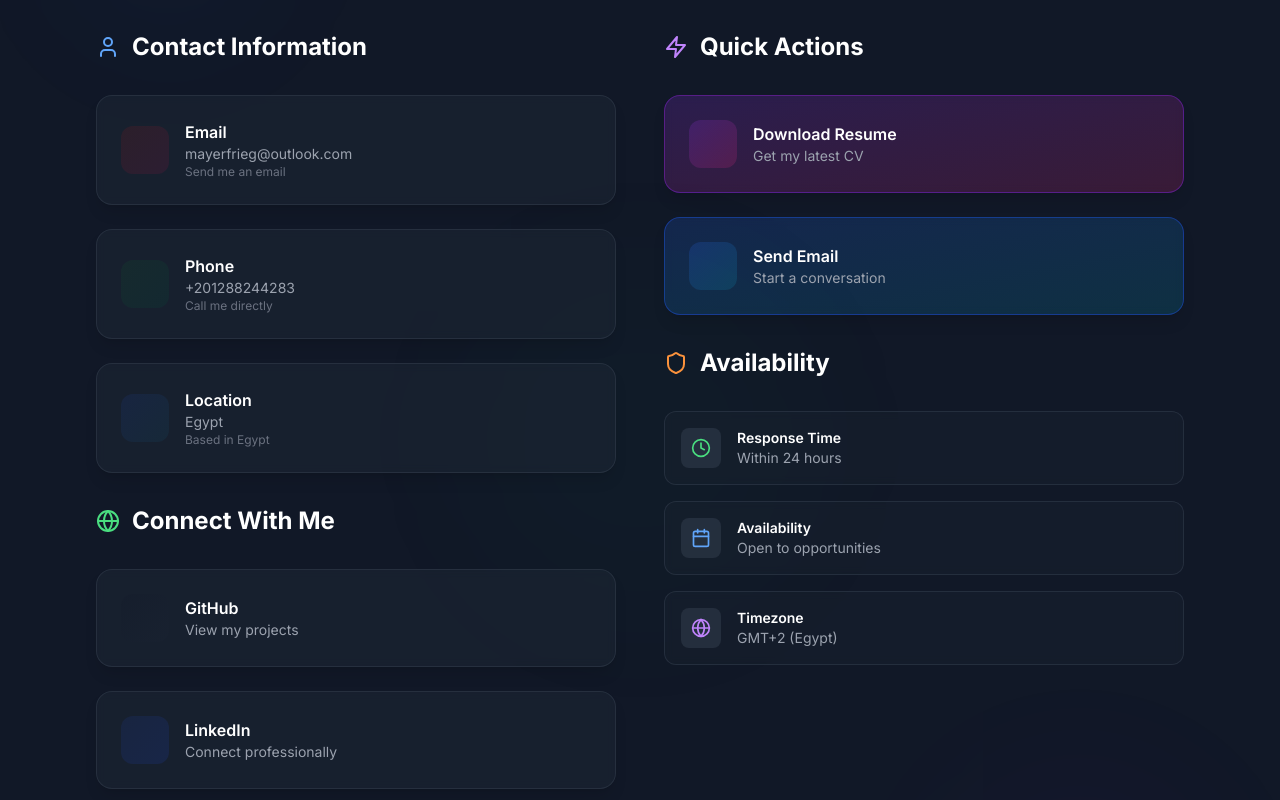
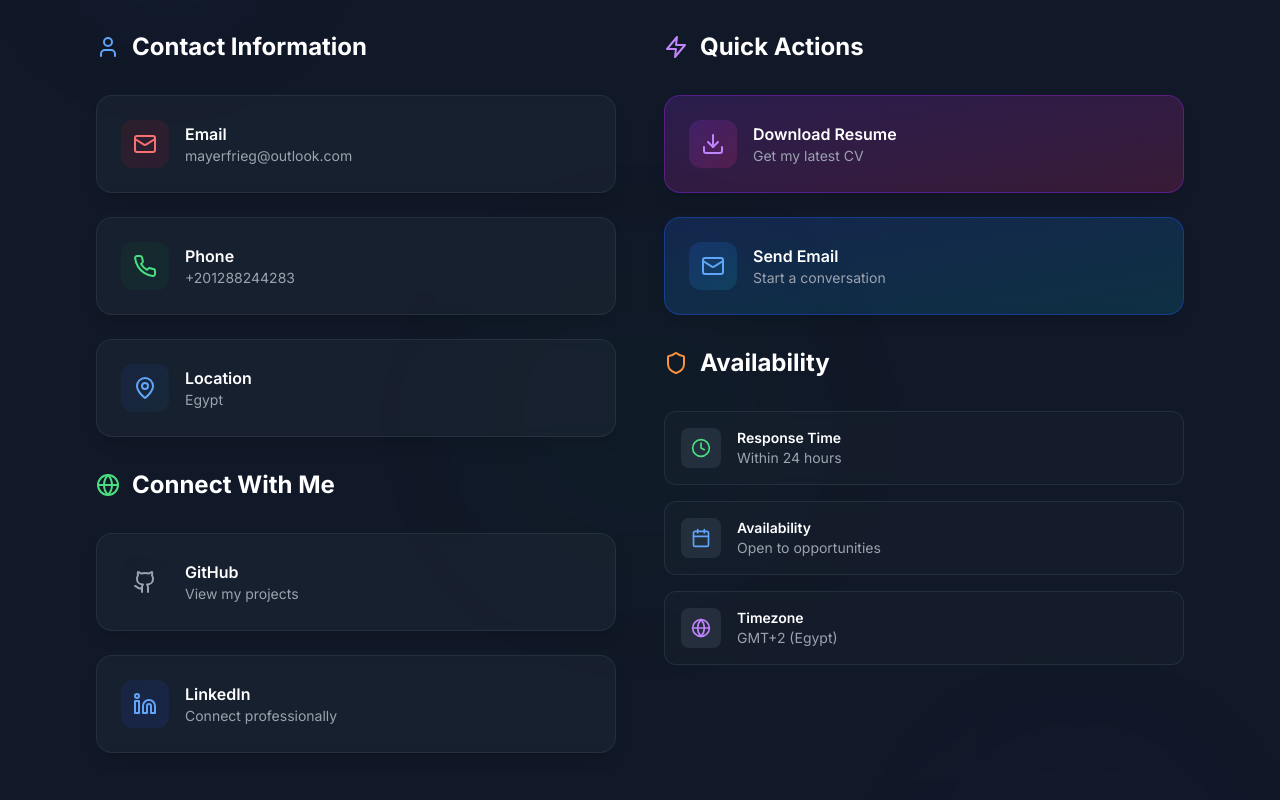
Before and after one commit to MayerS22/portfilo, a Next.js app: page / in a window 1280 px wide. Shown: the part 7700-8500 px from the top of the page. Built offline with nearby package versions, Linux system fonts and the light colour scheme.

Commit message:
Refactor Contact component styles: update color classes for better readability and consistency, remove unused description fields, and enhance hover effects for social and action icons.

```diff
--- a/src/components/Contact.tsx
+++ b/src/components/Contact.tsx
@@ -10,27 +10,24 @@ const Contact = () => {
       title: 'Email',
       value: 'mayerfrieg@outlook.com',
       link: 'mailto:mayerfrieg@outlook.com',
-      color: 'from-red-500 to-pink-500',
-      bgColor: 'from-red-900/20 to-pink-900/20',
-      description: 'Send me an email'
+      color: 'text-red-400',
+      bgColor: 'from-red-900/20 to-pink-900/20'
     },
     {
       icon: Phone,
       title: 'Phone',
       value: '+201288244283',
       link: 'tel:+201288244283',
-      color: 'from-green-500 to-emerald-500',
-      bgColor: 'from-green-900/20 to-emerald-900/20',
-      description: 'Call me directly'
+      color: 'text-green-400',
+      bgColor: 'from-green-900/20 to-emerald-900/20'
     },
     {
       icon: MapPin,
       title: 'Location',
       value: 'Egypt',
       link: '#',
-      color: 'from-blue-500 to-cyan-500',
-      bgColor: 'from-blue-900/20 to-cyan-900/20',
-      description: 'Based in Egypt'
+      color: 'text-blue-400',
+      bgColor: 'from-blue-900/20 to-cyan-900/20'
     }
   ]
 
@@ -39,7 +36,7 @@ const Contact = () => {
       name: 'GitHub',
       icon: Github,
       url: 'https://github.com/MayerS22',
-      color: 'from-gray-500 to-gray-600',
+      color: 'text-gray-400',
       bgColor: 'from-gray-900/20 to-gray-800/20',
       hoverColor: 'hover:text-gray-300',
       description: 'View my projects'
@@ -48,9 +45,9 @@ const Contact = () => {
       name: 'LinkedIn',
       icon: Linkedin,
       url: 'https://www.linkedin.com/in/mayer-frieg-7a0368226/',
-      color: 'from-blue-500 to-blue-600',
+      color: 'text-blue-400',
       bgColor: 'from-blue-900/20 to-blue-800/20',
-      hoverColor: 'hover:text-blue-400',
+      hoverColor: 'hover:text-blue-300',
       description: 'Connect professionally'
     }
   ]
@@ -68,7 +65,7 @@ const Contact = () => {
         link.click();
         document.body.removeChild(link);
       },
-      color: 'from-purple-500 to-pink-500',
+      color: 'text-purple-400',
       bgColor: 'from-purple-600/20 to-pink-600/20',
       borderColor: 'border-purple-700/50 hover:border-purple-600/50'
     },
@@ -77,7 +74,7 @@ const Contact = () => {
       title: 'Send Email',
       description: 'Start a conversation',
       action: () => window.open('mailto:mayerfrieg@outlook.com'),
-      color: 'from-blue-500 to-cyan-500',
+      color: 'text-blue-400',
       bgColor: 'from-blue-600/20 to-cyan-600/20',
       borderColor: 'border-blue-700/50 hover:border-blue-600/50'
     }
@@ -188,7 +185,7 @@ const Contact = () => {
 
                       <div className="relative z-10 flex items-center">
                         <div className={`w-12 h-12 bg-gradient-to-br ${info.bgColor} rounded-xl flex items-center justify-center mr-4 group-hover:scale-110 transition-transform duration-300`}>
-                          <info.icon className={`bg-gradient-to-r ${info.color} bg-clip-text text-transparent`} size={24} />
+                          <info.icon className={`${info.color} group-hover:text-white transition-colors duration-300`} size={24} />
                         </div>
                         <div className="flex-1">
                           <p className="font-semibold text-white text-base group-hover:text-gray-200 transition-colors duration-300">
@@ -196,9 +193,6 @@ const Contact = () => {
                           </p>
                           <p className="text-gray-400 text-sm group-hover:text-gray-300 transition-colors duration-300">
                             {info.value}
-                          </p>
-                          <p className="text-gray-500 text-xs group-hover:text-gray-400 transition-colors duration-300">
-                            {info.description}
                           </p>
                         </div>
                       </div>
@@ -229,7 +223,7 @@ const Contact = () => {
 
                       <div className="relative z-10 flex items-center">
                         <div className={`w-12 h-12 bg-gradient-to-br ${social.bgColor} rounded-xl flex items-center justify-center mr-4 group-hover:scale-110 transition-transform duration-300`}>
-                          <social.icon className={`bg-gradient-to-r ${social.color} bg-clip-text text-transparent`} size={24} />
+                          <social.icon className={`${social.color} group-hover:text-white transition-colors duration-300`} size={24} />
                         </div>
                         <div className="flex-1">
                           <p className="font-semibold text-white text-base group-hover:text-gray-200 transition-colors duration-300">
@@ -265,7 +259,7 @@ const Contact = () => {
                     >
                       <div className="flex items-center">
                         <div className={`w-12 h-12 bg-gradient-to-br ${action.bgColor.replace('/20', '/30')} rounded-xl flex items-center justify-center mr-4 group-hover:scale-110 transition-transform duration-300`}>
-                          <action.icon className={`bg-gradient-to-r ${action.color} bg-clip-text text-transparent`} size={24} />
+                          <action.icon className={`${action.color} group-hover:text-white transition-colors duration-300`} size={24} />
                         </div>
                         <div className="flex-1 text-left">
                           <p className="font-semibold text-white text-base">
```
